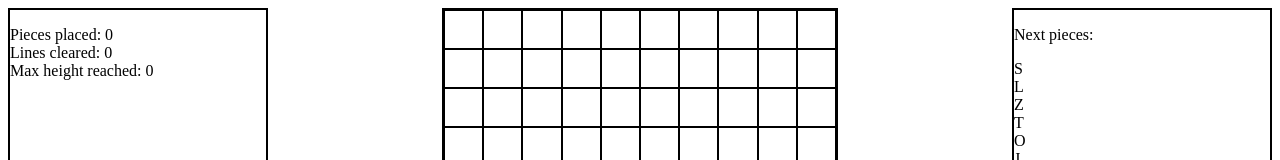
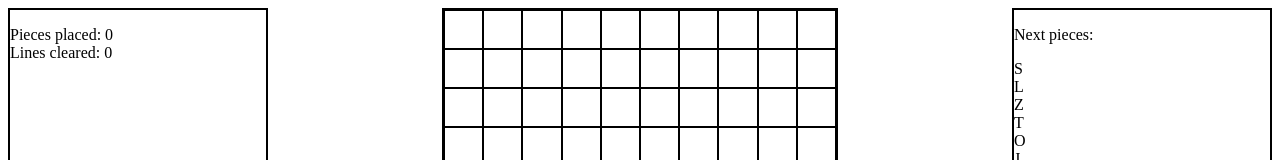
Before and after one commit to Puntherline/infinitris, a plain HTML site: page index.html in a window 1280 px wide. Shown: the top 160 px of the page. Drawn offline with Linux system fonts and the light colour scheme.

Commit message:
Update and rename test.html to index.html

```diff
--- a/test.html
+++ b/index.html
@@ -11,8 +11,7 @@
 			<div id="stat_container">
 				<p>
 					Pieces placed: <span id="stat_pieces_placed">0</span><br>
-					Lines cleared: <span id="stat_lines_cleared">0</span><br>
-					Max height reached: <span id="stat_max_height">0</span>
+					Lines cleared: <span id="stat_lines_cleared">0</span>
 				</p>
 			</div>
 			<div id="game_container" style="width: calc((100vh - (2 * 8px)) * 0.5);"></div>
```
